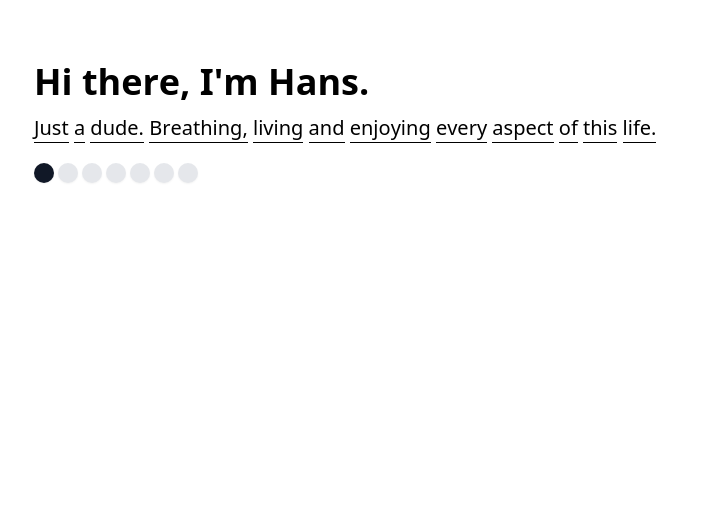
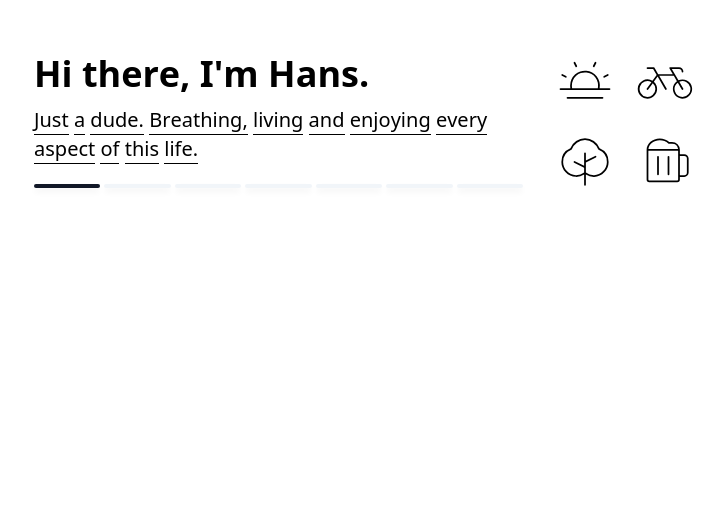
Before and after one commit to hansmaast/sshanssh, a Nuxt app: page / in a window 1280 px wide. Shown: the part 278-800 px from the top of the page, without its empty margins (270-994 px from the left). Built offline with nearby package versions, Linux system fonts and the light colour scheme.

Commit message:
add icone, change animations

```diff
--- a/components/GSappedContent.vue
+++ b/components/GSappedContent.vue
@@ -1,8 +1,9 @@
 <script setup lang="ts">
-import { useElementVisibility } from '@vueuse/core';
+import { useElementVisibility, useMediaQuery } from '@vueuse/core';
 import { gsap } from "gsap";
 import { SplitText } from "gsap/SplitText";
 import type { Content } from '~/content';
+import { Icon } from "@iconify/vue";
 
 gsap.registerPlugin(SplitText);
 
@@ -20,7 +21,8 @@ const containerIsVisible = useElementVisibility(containerTarget, {
 
 const titleClass = `title-${containerId}`
 const paragraphClass = `paragraph-${containerId}`
-const dotsClass = `dots-${containerId}`
+const dotClass = `dots-${containerId}`
+const iconClass = `icon-${containerId}`
 
 let timeline: gsap.core.Timeline | null = null
 onMounted(() => {
@@ -30,13 +32,6 @@ onMounted(() => {
   const paragraphParts = SplitText.create(`.${paragraphClass}`, { type: "words, chars" });
 
   timeline
-    .from(`.${dotsClass}`, {
-        duration: 0.25,
-        alpha: 0,
-        scale: 0,
-        stagger: 0.025,
-        ease: 'back.out',
-      })
     .fromTo(titleParts.chars, {
       alpha: 0,
       scale: .1,
@@ -45,6 +40,13 @@ onMounted(() => {
         duration: .1,
         alpha: 1,
         scale: 1,
+        stagger: 0.03,
+        ease: 'power3.inOut',
+      })
+    .from(`.${iconClass}`, {
+      duration: .1,
+      alpha: 0,
+      scale: 0,
       stagger: 0.03,
       ease: 'power3.inOut',
     })
@@ -65,14 +67,28 @@ watch(containerIsVisible, (isVisible) => {
 
   if (isVisible && timeline) {
     timeline.play()
+    gsap.from(`.${dotClass}`, {
+      duration: 0.25,
+      alpha: 0,
+      scale: 0,
+      stagger: 0.025,
+      ease: 'back.out',
+    })
   }
 })
 </script>
 
 <template>
   <section class="max-w-2xl mx-auto min-h-svh flex flex-col justify-center">
-    <div :ref="containerId">
-      <component :is="content.id === 1 ? 'h1' : 'h2'" class="text-3xl md:text-4xl font-semibold mb-3"
+    <div
+      :ref="containerId"
+      class="flex flex-col gap-12 sm:flex-row sm:gap-5"
+      :class="{
+        'sm:flex-row-reverse': content.id % 2 === 0,
+      }"
+    >
+      <div class="flex-[3_1_0%]">
+        <component :is="content.id === 1 ? 'h1' : 'h2'" class="text-3xl md:text-4xl font-semibold mb-2 sm:mb-3"
           :class="titleClass">
           {{ content.title }}
         </component>
@@ -80,8 +96,23 @@ watch(containerIsVisible, (isVisible) => {
           {{ content.paragraph }}
         </p>
         <div class="flex gap-1" aria-hidden="true">
-        <div v-for="n in numberOfContentItems" :key="n" class="w-4 h-4 md:w-5 md:h-5 rounded-full shadow-sm"
-          :class="[n <= content.id ? 'bg-gray-900' : 'bg-gray-200', dotsClass]" />
+          <div
+            v-for="n in numberOfContentItems" :key="n"
+            class="flex-1 h-1 md:h-1 rounded-sm shadow-sm md:shadow-md"
+            :class="[n <= content.id ? 'bg-gray-900' : 'bg-slate-100', dotClass]"
+          />
+        </div>
+      </div>
+      <div class="flex-[1_1_0%] flex gap-3 items-center justify-center">
+        <div class="gap-12 sm:gap-6 grid grid-cols-2 place-items-center">
+            <Icon
+              v-for="icon of content.icons"
+              :key="icon"
+              :icon="icon"
+              class="w-14 h-14"
+              :class="iconClass"
+            />
+        </div>
       </div>
     </div>
   </section>
--- a/content.ts
+++ b/content.ts
@@ -1,48 +1,87 @@
-export type Image = {
-    src: string;
-    altText: string;
-};
-
 export type Content = {
     id: number;
     title: string;
     paragraph: string;
+    // Optional iconify icons, only compatible with iconify icons at the moment
+    icons?: string[];
 }
 
 export const content: Content[] = [
     {
         id: 1,
         title: 'Hi there, I\'m Hans.',
-        paragraph: 'Just a dude. Breathing, living and enjoying every aspect of this life.'
+        paragraph: 'Just a dude. Breathing, living and enjoying every aspect of this life.',
+        icons: [
+            'ph:sun-horizon-thin',
+            'ph:bicycle-thin',
+            'ph:tree-thin',
+            'ph:beer-stein-thin',
+        ]
     },
     {
         id: 2,
         title: 'Building simple, clean and accessible applications.',
-        paragraph: 'Striving for low complexity is an efficient way to make accessible applications, keeping users and maintainers happy. Simplicity scales, complexity fails.'
+        paragraph: 'Striving for low complexity is an efficient way to make accessible applications, keeping users and maintainers happy. Simplicity scales, complexity fails.',
+        icons: [
+            'ph:globe-thin',
+            'ph:gauge-thin',
+            'ph:devices-thin',
+            'ph:cube-focus-thin',
+        ]
     },
     {
         id: 3,
         title: 'Precision requires proper equipment.',
-        paragraph: 'Sharp minds choose sharp tools. A solid foundation of javascript, html and css makes developing for the web a breeze. Staying on top of the framework fatigue is easy when you master building with the basic blocks.'
+        paragraph: 'Sharp minds choose sharp tools. A solid foundation of javascript, html and css makes developing for the web a breeze. Staying on top of the framework fatigue is easy when you master building with the basic blocks.',
+        icons: [
+            'ph:brain-thin',
+            'ph:brackets-curly-thin',
+            'ph:compass-tool-thin',
+            'arcticons:emoji-brain',
+        ]
     },
     {
         id: 4,
         title: 'Accessibility for all.',
-        paragraph: 'Digital spaces should strive for inclusive design and functionality. Making accessible applications is beneficial for everyone, not just those who depend on it.'
+        paragraph: 'Digital spaces should strive for inclusive design and functionality. Making accessible applications is beneficial for everyone, not just those who depend on it.',
+        icons: [
+            'ph:person-arms-spread-thin',
+            'ph:smiley-thin',
+            'ph:users-four-thin',
+            'ph:person-simple-tai-chi-thin',
+        ]
     },
     {
         id: 5,
         title: 'Systematized design.',
-        paragraph: 'Know when to build and when to reuse. Sturdy foundations creates features for the future. Systematizing your design is essential for scaling up with speed and confidence.'
+        paragraph: 'Know when to build and when to reuse. Sturdy foundations creates features for the future. Systematizing your design is essential for scaling up with speed and confidence.',
+        icons: [
+            'ph:lego-thin',
+            'ph:tree-structure-thin',
+            'ph:codesandbox-logo-thin',
+            'ph:polygon-thin',
+        ]
     },
     {
         id: 6,
         title: 'Structured content, streamlined storytelling.',
-        paragraph: 'Well-organized bytes work wonders. Having a system that is customized for your needs is crucial for bringing your content to life. Get your message out the way you want.'
+        paragraph: 'Well-organized bytes work wonders. Having a system that is customized for your needs is crucial for bringing your content to life. Get your message out the way you want.',
+        icons: [
+            'ph:panorama-thin',
+            'ph:book-open-thin',
+            'ph:film-slate-thin',
+            'ph:bookmarks-simple-thin',
+        ]
     },
     {
         id: 7,
         title: 'Flow follows good plumbing.',
-        paragraph: 'Nobody likes a broken pipe — but a pipeline that fails fast beats a silent bug that breaks your uptime. A workflow that’s brittle by design lets us deploy with diligence, keeping a steady flow of features.'
+        paragraph: 'Nobody likes a broken pipe — but a pipeline that fails fast beats a silent bug that breaks your uptime. A workflow that’s brittle by design lets us deploy with diligence, keeping a steady flow of features.',
+        icons: [
+            'ph:line-segments-thin',
+            'ph:infinity-thin',
+            'ph:pipe-thin',
+            'ph:shuffle-thin',
+        ]
     }
 ]
--- a/package.json
+++ b/package.json
@@ -1,5 +1,5 @@
 {
-  "name": "nuxt-app",
+  "name": "sshanssh.work",
   "private": true,
   "type": "module",
   "scripts": {
@@ -20,5 +20,8 @@
     "nuxt": "^3.17.2",
     "vue": "^3.5.13",
     "vue-router": "^4.5.1"
+  },
+  "devDependencies": {
+    "@iconify/vue": "^5.0.0"
   }
 }
```
Also changed, not shown: 1 other file (tests, documents, lock files or other folders). Lines whose indentation alone changed are shown as unchanged.
